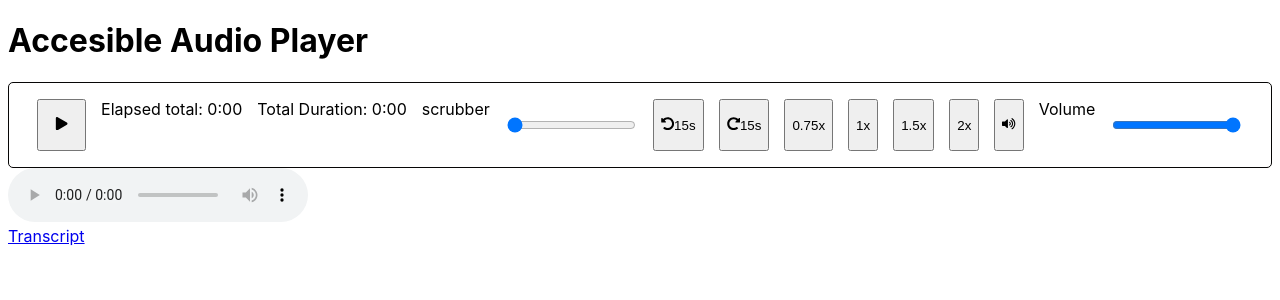
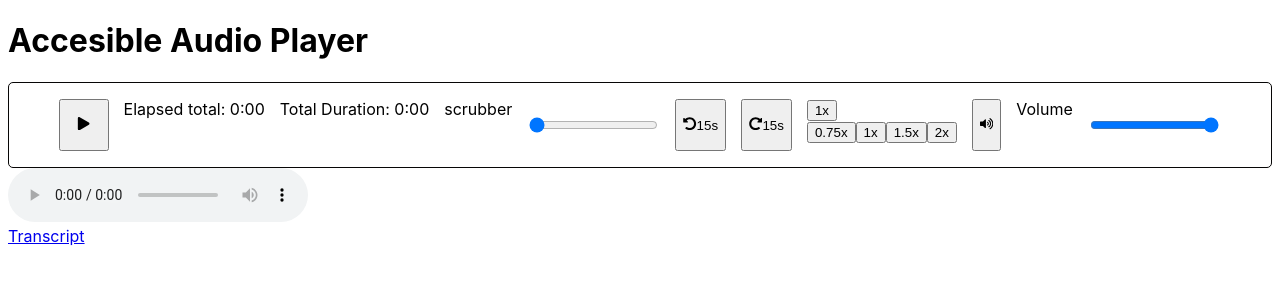
Before and after one commit to myplancash/react-audio-player, a React (Create React App) app: page / in a window 1280 px wide. Shown: the top 300 px of the page. Built offline with nearby package versions, Linux system fonts and the light colour scheme.

Commit message:
Created a Dropdown Menu for Rates

```diff
--- a/src/App.js
+++ b/src/App.js
@@ -1,4 +1,4 @@
-import AudioPlayer from './components/audio-player';
+import AudioPlayer from './components/audio-player/audio-player';
 
 const src =  "https://dts.podtrac.com/redirect.mp3/cdn.simplecast.com/audio/2ac34c/2ac34cab-4949-40aa-bac7-d7e3a70f0a39/a5c37519-9a29-464b-8008-b9aae32c0cd4/podcast_joel_with_veni_kunche_v1_mp3_tc.mp3";
 
--- a/src/components/audio-player.js
+++ b/src/components/audio-player/audio-player.js
@@ -1,6 +1,7 @@
 import React, { useRef, useState } from 'react';
 import { FaPlay, FaPause, FaVolumeMute, FaVolumeUp, FaUndoAlt, FaRedoAlt } from 'react-icons/fa'
-import { formatTime, formatHumanReadTime } from '../helpers/formatTime';
+import { formatTime, formatHumanReadTime } from '../../helpers/formatTime';
+import DropdownMenu from '../dropdown-menu/dropdown-menu';
 ;
 const AudioPlayer = ({src, transcript}) => {
   // Create a fast-forward and rewind 15 seconds button
@@ -15,6 +16,7 @@ const AudioPlayer = ({src, transcript}) => {
   const [mediaTime, setMediaTime] = useState(0)
   const [isMuted, setIsMuted] = useState(false)
   const [volume, setVolume] = useState(1)
+  const [playbackRate, setPlaybackRate] = useState(1)
 
 
   // Create a play button that toggles play and pause
@@ -53,10 +55,12 @@ const AudioPlayer = ({src, transcript}) => {
   const rates = [0.75, 1, 1.5, 2];
   formatHumanReadTime(1000);
 
-  const onRateChange = (rate) => {
-    audioRef.current.playbackRate = rate;
+  const changeRate = (rate) => {
+    setPlaybackRate(rate)
+    audioRef.current.playbackRate = rate
   }
 
+  console.log(audioRef);
   const onMuted = () => {
     setIsMuted(!isMuted)
     audioRef.current.muted = !isMuted
@@ -77,6 +81,13 @@ const AudioPlayer = ({src, transcript}) => {
     setVolume(newVolume)
     audioRef.current.volume = newVolume
   }
+
+  const buttonText = (
+    <>
+      <span className='visually-hidden'>Playback Rates</span>
+      <span>{playbackRate}x</span>
+    </>
+  )
 
   return (
     <>
@@ -108,22 +119,35 @@ const AudioPlayer = ({src, transcript}) => {
       />
 
       {/* Redo and Rewind Buttons */}
-      <button aria-label='Rewind 15 seconds' onClick={onRewind}>
+      <button
+        aria-label='Rewind 15 seconds'
+        onClick={onRewind}
+        className='audio__rewind-button'
+      >
         <FaUndoAlt aria-hidden='true'/>
-        <span>15s</span>
+        <span className='rewind--fifteen'>15s</span>
       </button>
 
-      <button arial-label='Redo 15 seconds' onClick={onFastForward}>
+      <button
+        arial-label='Redo 15 seconds'
+        onClick={onFastForward}
+        className='audio__fast-forward-button'
+      >
         <FaRedoAlt aria-hidden="true" onClick={onFastForward} />
-        <span>15s</span>
+        <span className='fast-forward--fifteen'>15s</span>
       </button>
 
       {/* Map over the rates */}
-      {rates.map((rate) => (
-        <button key={rate} onClick={() => onRateChange(rate)}>{rate}x</button>
-      ))}
+      <DropdownMenu
+        className='audio__playback-wrapper'
+        buttonClass='audio__playback-toggle'
+        menuClass='audio__rates-wrapper'
+        rates={rates}
+        onRatesClick={changeRate}
+        buttonText={buttonText}
+      />
 
-      <button onClick={onMuted}>{isMuted ?
+      <button className='audio__mute-button' onClick={onMuted}>{isMuted ?
       (
         <>
           <span className='visually-hidden'>Unmuted</span>
--- /dev/null
+++ b/src/components/dropdown-menu/dropdown-menu.js
@@ -0,0 +1,45 @@
+import React, { useState, useRef } from 'react';
+
+const DropdownMenu = ({className, buttonClass, menuClass, rates, onRatesClick, buttonText}) => {
+  // Create a state to open and close menu
+  // need to be able to send focus to various places
+  //a. to button upon close
+  //b. to other menu items upon arrow keys
+  //c. navigate focus in menu through arrow keys not TAB
+  const buttonToggleRef = useRef(null)
+  const dropdownWrapperRef = useRef(null)
+  const [ isOpen, setIsOpen ] = useState(false)
+
+  const toggleMenu = () => {
+    setIsOpen(!isOpen)
+  }
+  const handleRateClick = (rate) => {
+    onRatesClick(rate)
+  }
+
+  return (
+    <div className={className}>
+      <button
+        ref={buttonToggleRef}
+        onClick={toggleMenu}
+        className={buttonClass}
+      >
+        {buttonText}
+      </button>
+      <div ref={dropdownWrapperRef} className={isOpen ? `${menuClass} open` : menuClass}>
+        {rates.map((rate, i) => (
+          <button
+            key={i}
+            tabIndex={-1}
+            onClick={() => handleRateClick(rate)}
+            onKeyDown={() => {}}
+          >
+            {rate}x
+          </button>
+        ))}
+      </div>
+    </div>
+  )
+}
+
+export default DropdownMenu
```
Also changed, not shown: src/components/audio-player/audio-player.css (added).
